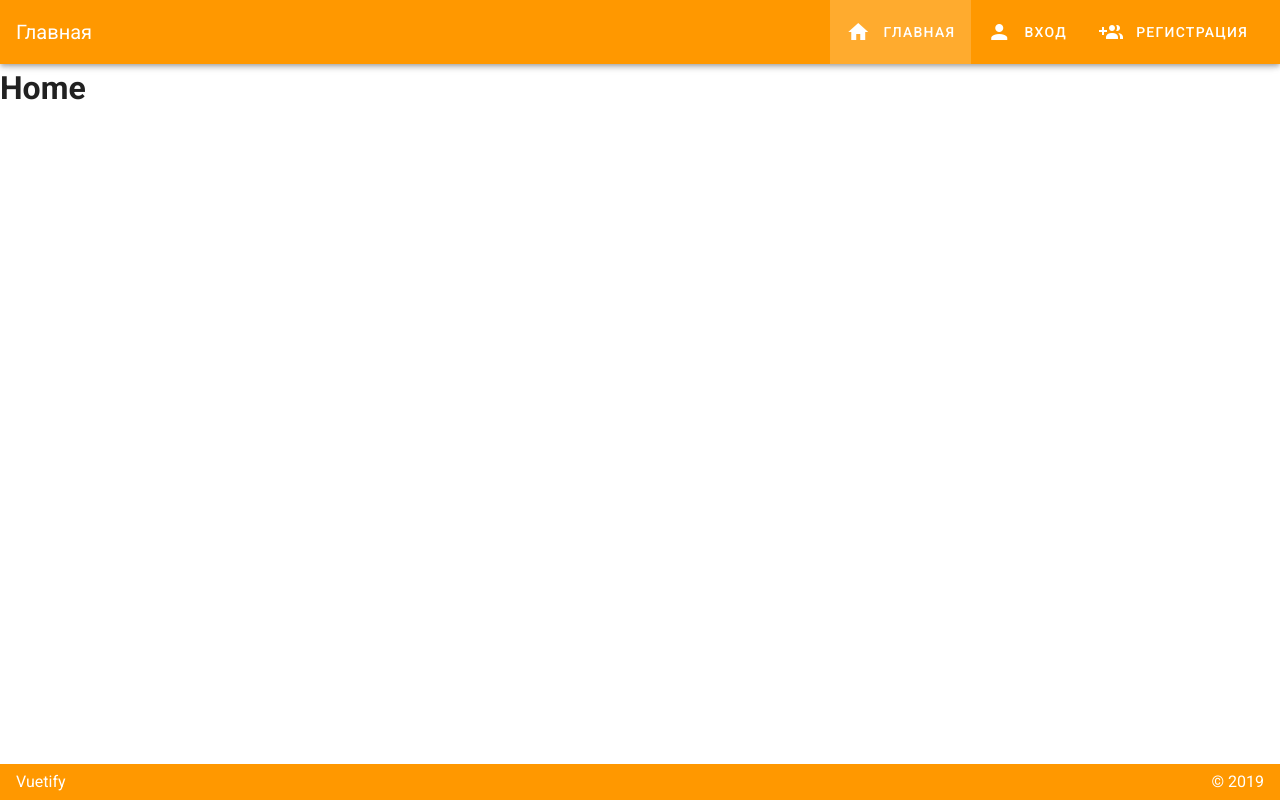
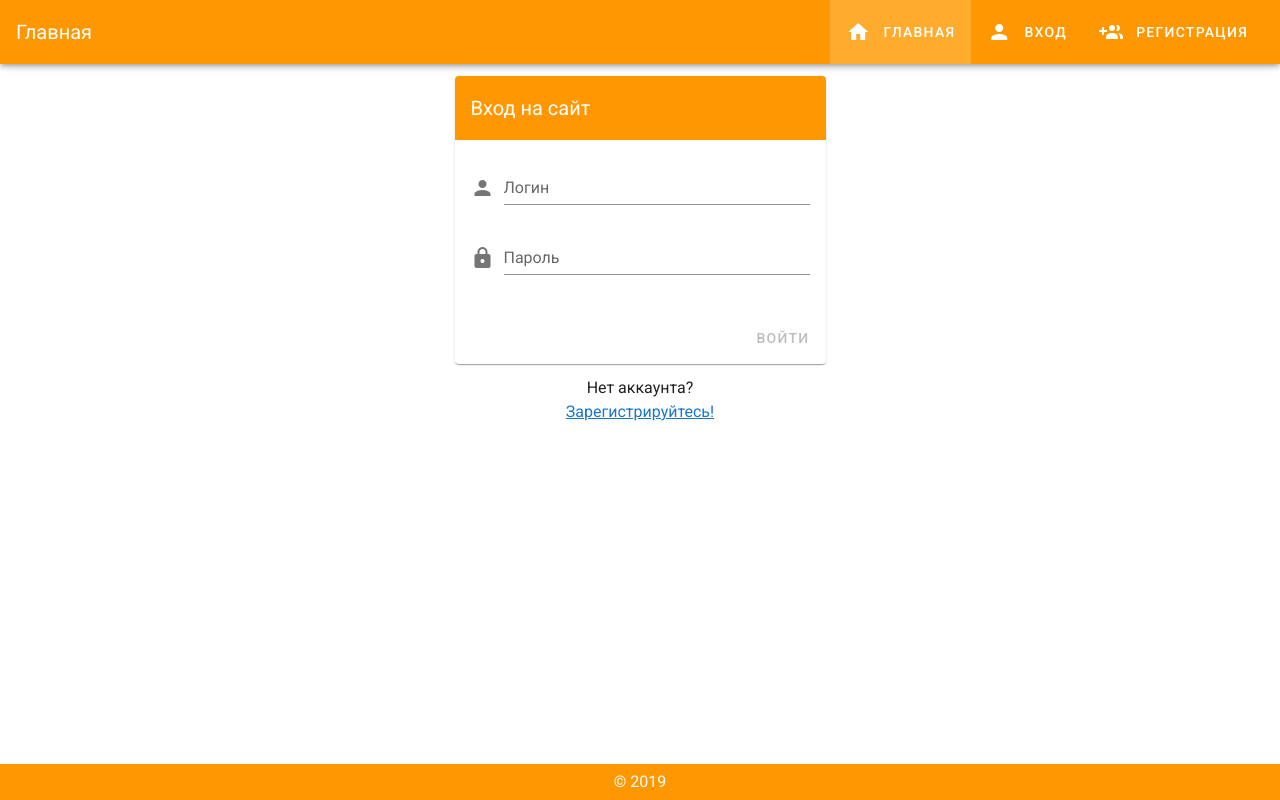
Before and after one commit to jhasuev/project-management-system, a Vue app: page / in a window 1280 px wide. Built offline with nearby package versions, Linux system fonts and the light colour scheme.

Commit message:
поработал немного над главной страницей, просто добавил туда компонент входа на сайт

```diff
--- a/src/App.vue
+++ b/src/App.vue
@@ -50,9 +50,9 @@
       color="orange"
       class="white--text"
     >
-      <span>Vuetify</span>
       <v-spacer />
       <span>&copy; 2019</span>
+      <v-spacer />
     </v-footer>
   </v-app>
 </template>
--- a/src/components/Auth/Login.vue
+++ b/src/components/Auth/Login.vue
@@ -56,6 +56,7 @@
 <script>
 import {eventEmitter} from '../../main'
 export default {
+  props: ['no_change_title'],
   data () {
     return {
       login: '',
@@ -84,7 +85,9 @@ export default {
   computed : {
   },
   created(){
-    eventEmitter.$emit("change_title", 'Войти');
+    if (!this.no_change_title) {
+      eventEmitter.$emit("change_title", 'Войти');
+    }
   }
 }
 </script>
--- a/src/components/Home.vue
+++ b/src/components/Home.vue
@@ -1,8 +1,15 @@
 <template>
-  <h1>Home</h1>
+  <div>
+    <Login :no_change_title="true"/>
+    <div class="text-center">
+      Нет аккаунта? <br/>
+      <router-link :to="'/register'">Зарегистрируйтесь!</router-link>
+    </div>
+  </div>
 </template>
 
 <script>
+  import Login from './Auth/Login.vue'
   import {eventEmitter} from '../main'
   export default {
    created(){
@@ -12,6 +19,9 @@
     } else {
       eventEmitter.$emit("change_title", 'Главная');
     }
+   },
+   components: {
+    Login,
    }
   }
 </script>
```
